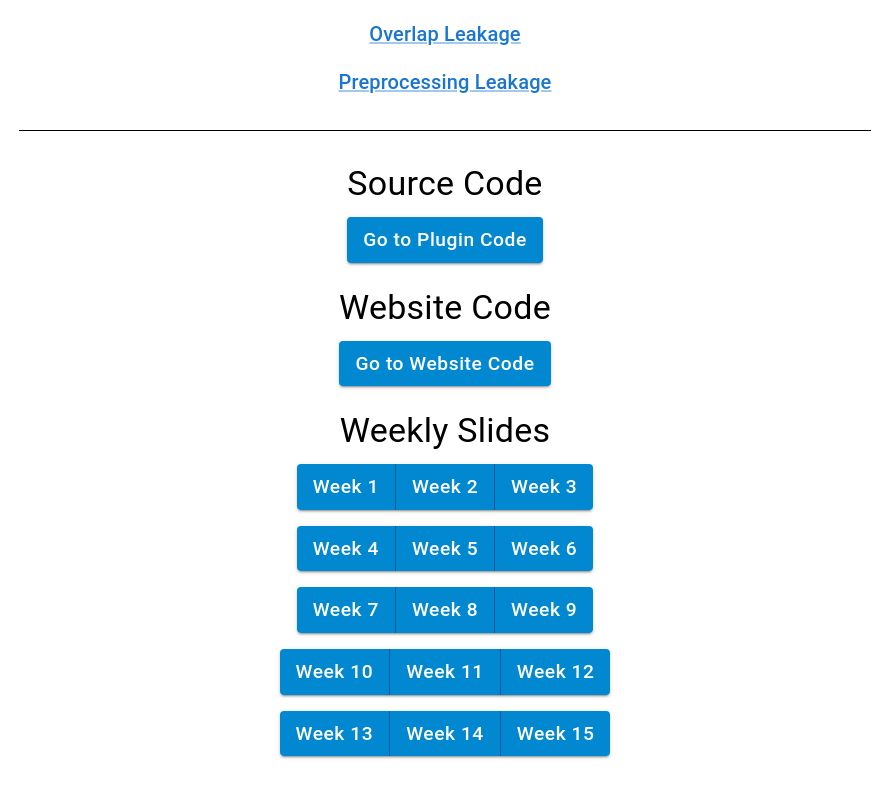
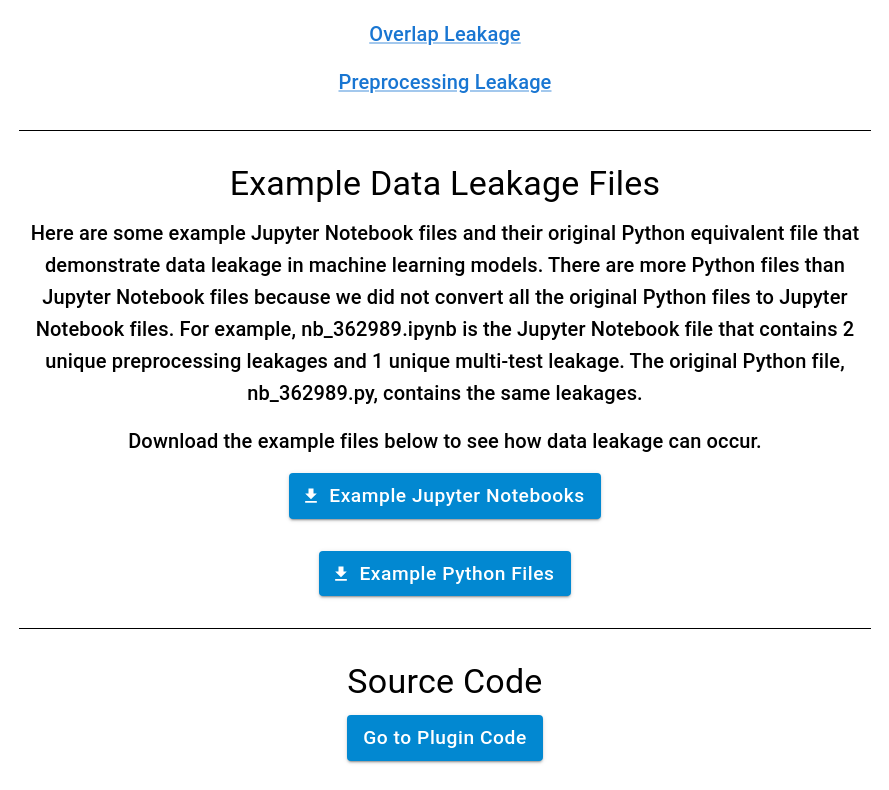
Before and after one commit to SE4AIResearch/DataLeakage_JupyterNotebook_Website_Fall2024, a Next.js app: page /documentation in a window 1280 px wide. Shown: the part 640-1430 px from the top of the page, without its empty margins (195-1084 px from the left). Built offline with nearby package versions, Linux system fonts and the light colour scheme; what @mui/material-nextjs would draw is missing.

Commit message:
add example jupyter notebooks and corresponding python files to download

```diff
--- a/app/documentation/page.tsx
+++ b/app/documentation/page.tsx
@@ -10,6 +10,7 @@ import {
 import ResponsiveAppBar from "@/components/navbar";
 import { oneDriveBaseURL, resourceIds } from "./resourceData";
 import InfoIcon from "@mui/icons-material/Info";
+import DownloadIcon from "@mui/icons-material/Download";
 
 const chunkArray = (array: string[], chunkSize: number) => {
   const results = [];
@@ -89,6 +90,62 @@ export default function Documentation() {
           </Box>
         </Box>
 
+        <Box
+          sx={{
+            display: "flex",
+            flexDirection: "column",
+            alignItems: "center",
+            borderBottom: 1,
+          }}
+        >
+          <Typography variant="h4" gutterBottom sx={{ marginTop: 4 }}>
+            Example Data Leakage Files
+          </Typography>
+          <Typography variant="h6" sx={{ marginBottom: 2 }}>
+            Here are some example Jupyter Notebook files and their original
+            Python equivalent file that demonstrate data leakage in machine
+            learning models. There are more Python files than Jupyter Notebook
+            files because we did not convert all the original Python files to
+            Jupyter Notebook files. For example, nb_362989.ipynb is the Jupyter
+            Notebook file that contains 2 unique preprocessing leakages and 1
+            unique multi-test leakage. The original Python file, nb_362989.py,
+            contains the same leakages.
+          </Typography>
+          <Typography variant="h6" sx={{ marginBottom: 2 }}>
+            Download the example files below to see how data leakage can occur.
+          </Typography>
+          <Box sx={{ marginBottom: 2 }}>
+            <Button
+              variant="contained"
+              color="info"
+              startIcon={<DownloadIcon />}
+              href="/examples/test-notebooks.zip"
+              sx={{
+                marginBottom: 2,
+                fontSize: "1.2rem",
+                textTransform: "none",
+              }}
+            >
+              Example Jupyter Notebooks
+            </Button>
+          </Box>
+          <Box sx={{ marginBottom: 2 }}>
+            <Button
+              variant="contained"
+              color="info"
+              startIcon={<DownloadIcon />}
+              href="/examples/test-py.zip"
+              sx={{
+                marginBottom: 2,
+                fontSize: "1.2rem",
+                textTransform: "none",
+              }}
+            >
+              Example Python Files
+            </Button>
+          </Box>
+        </Box>
+
         <Typography variant="h4" gutterBottom sx={{ marginTop: 4 }}>
           Source Code
         </Typography>
```
Also changed, not shown: 2 other files (tests, documents, lock files or other folders).
